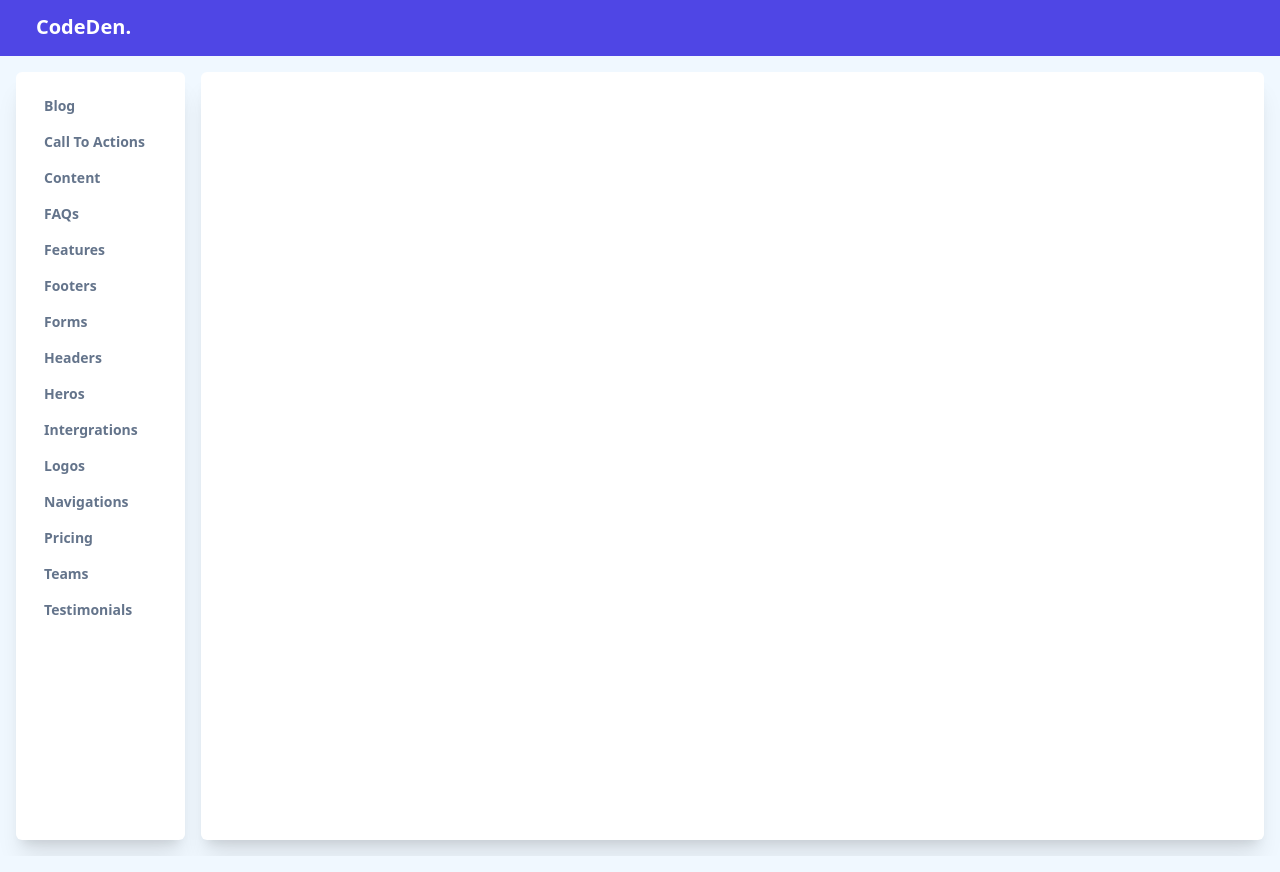
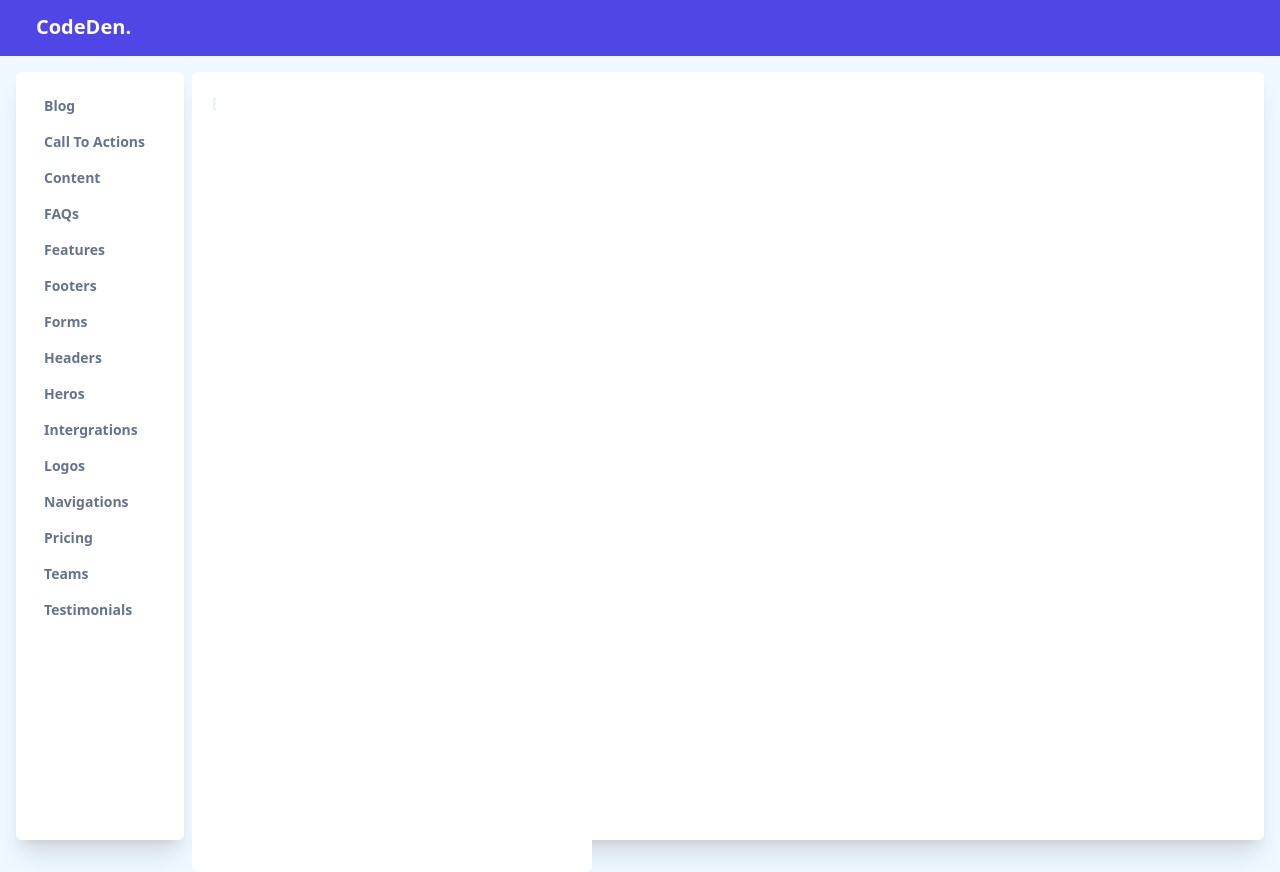
Before and after one commit to kromate/Codeden, a Vue app: page /stage in a window 1280 px wide. Both pictures are taken after a click on the element "Blog". Built offline with nearby package versions, Linux system fonts and the light colour scheme.

Commit message:
--- Auto-Git Commit ---

```diff
--- a/src/components/stage/SideMenu.vue
+++ b/src/components/stage/SideMenu.vue
@@ -8,13 +8,16 @@
 		>{{n}}</span>
 	</div>
 	<transition appear name="toast">
-		<div class="w-[25rem] h-full card flex flex-col items-start py-5 px-5 gap-2 absolute left-48" v-if="currentBlock" @mouseleave="close">
-			{{currentBlock}}
-			<span
-				class="self-start text-sm inline-block text-slate-500 px-2 py-1  rounded-md cursor-pointer font-bold hover:bg-slate-200 w-full"
+		<div class="bg-black mix-blend-lighten" v-if="currentBlock" @mouseleave="close">
+			<div class="w-[25rem] h-full card flex flex-col items-start py-5 px-5 gap-2 absolute left-48" >
+				{{currentBlock}}
+				<span
+					class="self-start text-sm inline-block text-slate-500 px-2 py-1  rounded-md cursor-pointer font-bold hover:bg-slate-200 w-full"
 
-			></span>
+				></span>
+			</div>
 		</div>
+
 	</transition>
 
 </template>
```
